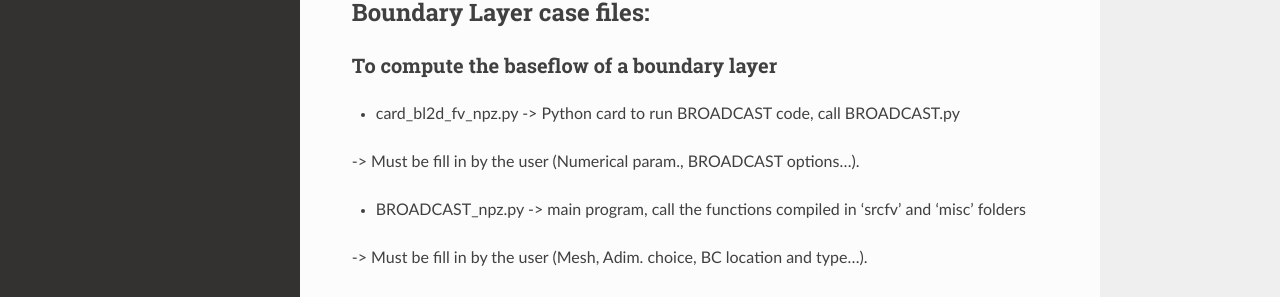
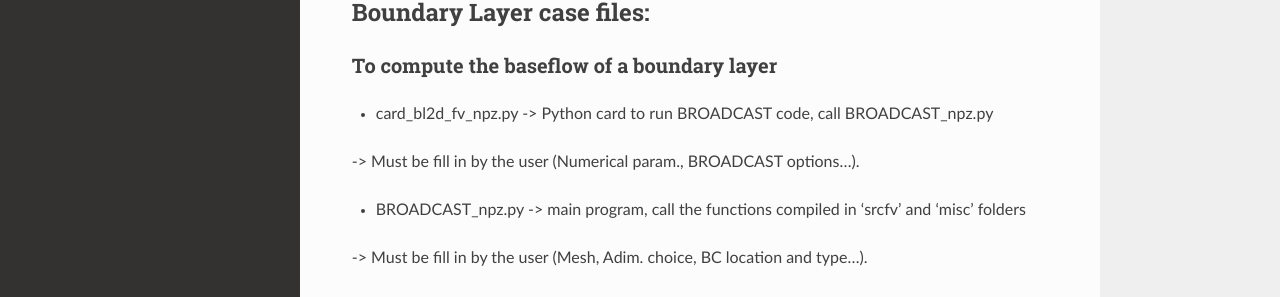
Before and after one commit to apoulain22/TutorialDoc, a Sphinx documentation site: the page built from docs/source/listprogram.rst, in a window 1280 px wide and 900 px high. Shown: the part 332-629 px from the top of the window. Built offline with Sphinx 7.4.7 and the Read the Docs theme 2.0.0, drawn with Linux system fonts in a browser that asks for light colours.

Commit message:
update doc

```diff
--- a/docs/source/listprogram.rst
+++ b/docs/source/listprogram.rst
@@ -14,7 +14,7 @@ Boundary Layer case files:
 To compute the baseflow of a boundary layer
 ^^^^
 
-* card_bl2d_fv_npz.py -> Python card to run BROADCAST code, call BROADCAST.py
+* card_bl2d_fv_npz.py -> Python card to run BROADCAST code, call BROADCAST_npz.py
 -> Must be fill in by the user (Numerical param., BROADCAST options...).
 
 * BROADCAST_npz.py -> main program, call the functions compiled in 'srcfv' and 'misc' folders
--- a/docs/source/usage.rst
+++ b/docs/source/usage.rst
@@ -100,7 +100,7 @@ Then, to linearise a routine, run the associated program *tap_tangent_bc.py* (ta
 Input/Output
 --------------
 
-Input are numpy arrays and scalars. Output of BROADCAST main code is a .*npz* file where all required variables are stored as numpy arrays inside a dictionnary. Other output format (CGNS for instance) must be implemented by the user.
+Input are numpy arrays and scalars. Output of BROADCAST main code is .npz file where all required variables are stored as numpy arrays inside a dictionnary. Other output format (CGNS for instance) must be implemented by the user.
 
 
 List of variables
```
